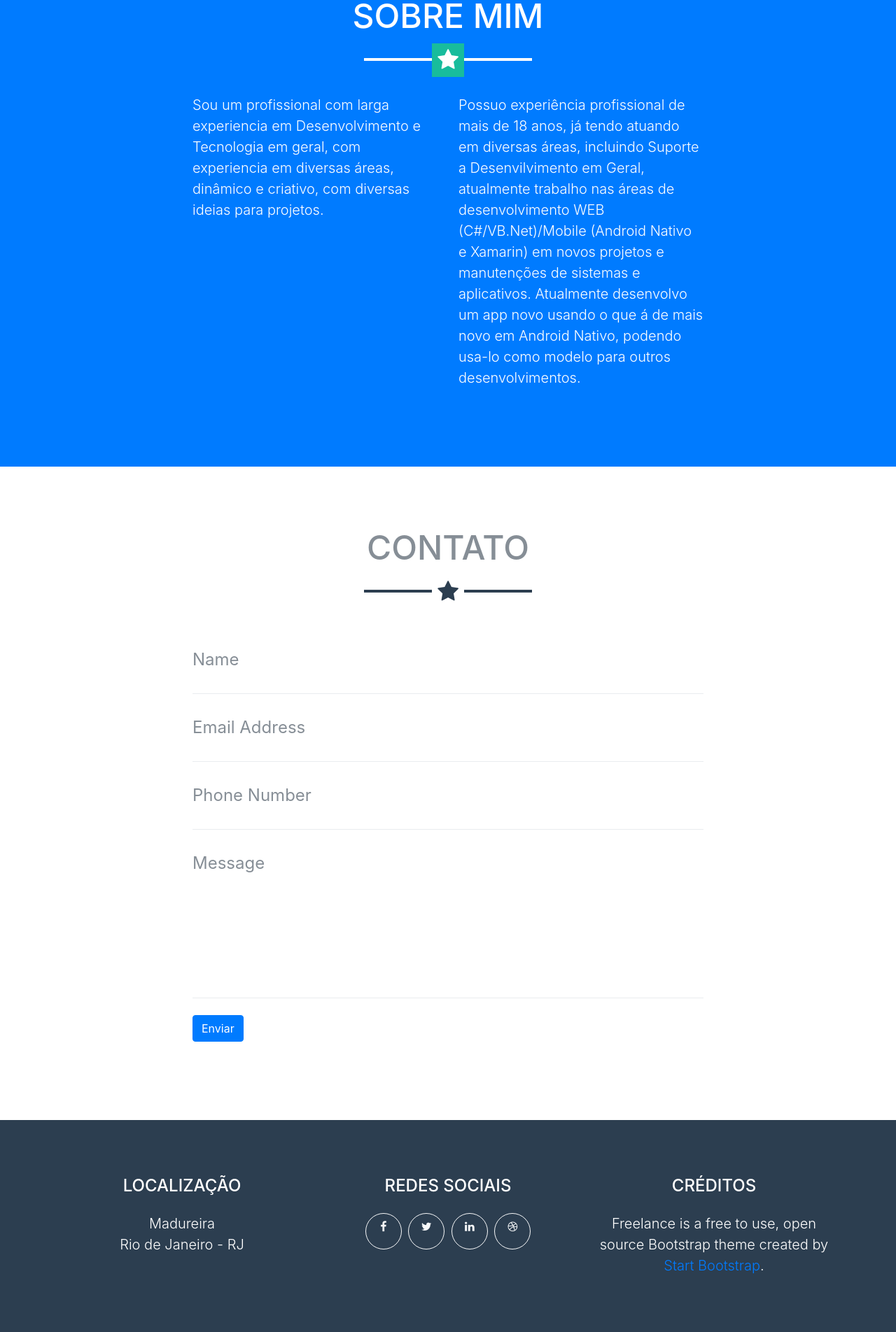
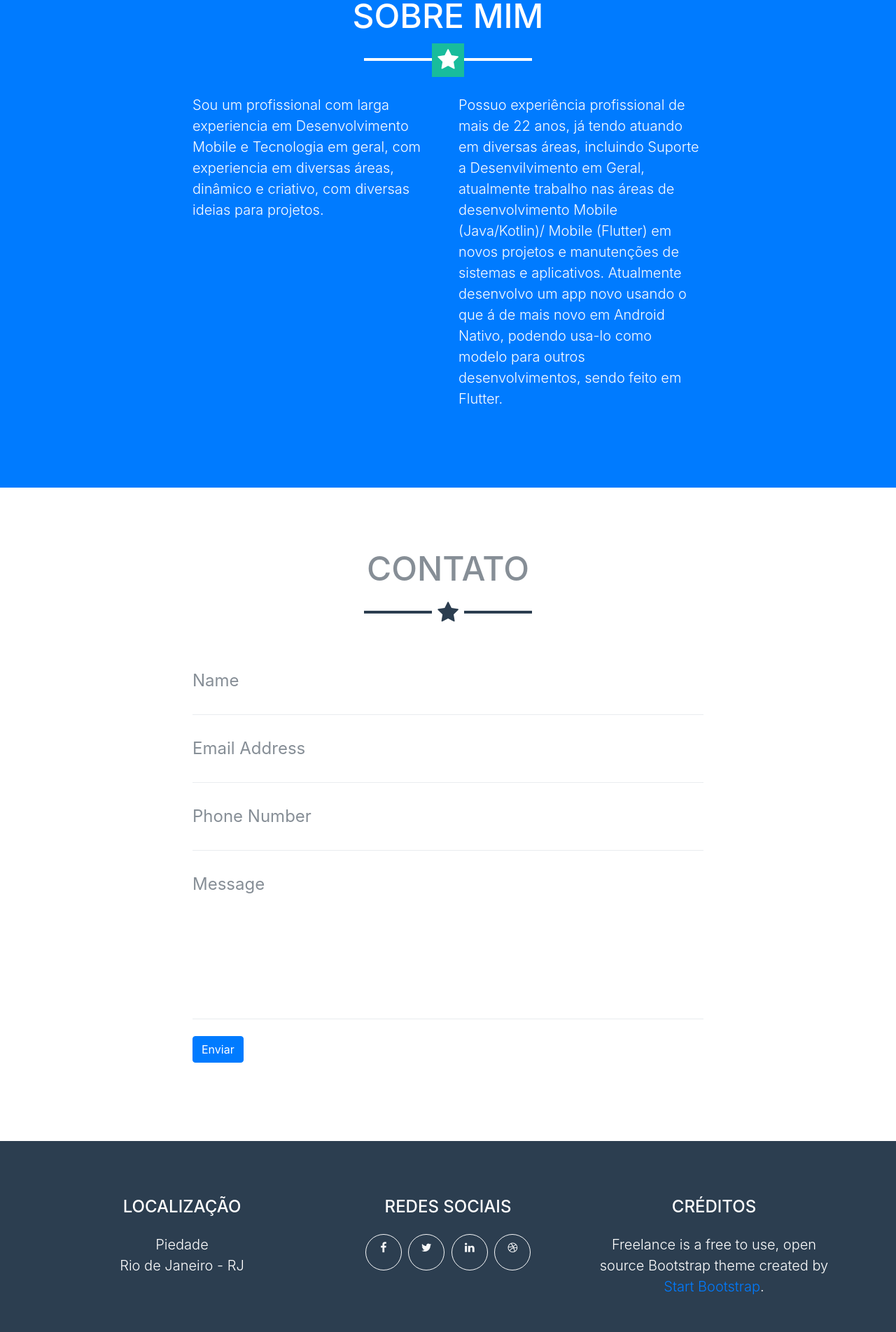
Before and after one commit to caneto/caneto.github.io, a website with bundled scripts: page index.html in a window 1280 px wide. Shown: the part 1736-3640 px from the top of the page at 70% size. Built offline with nearby package versions, Linux system fonts and the light colour scheme.

Commit message:
Update index.html

```diff
--- a/index.html
+++ b/index.html
@@ -139,10 +139,10 @@
         <hr class="star-light mb-5">
         <div class="row">
           <div class="col-lg-4 ml-auto">
-            <p class="lead">Sou um profissional com larga experiencia em Desenvolvimento e Tecnologia em geral, com experiencia em diversas áreas, dinâmico e criativo, com diversas ideias para projetos. </p>
+            <p class="lead">Sou um profissional com larga experiencia em Desenvolvimento Mobile e Tecnologia em geral, com experiencia em diversas áreas, dinâmico e criativo, com diversas ideias para projetos. </p>
           </div>
           <div class="col-lg-4 mr-auto">
-            <p class="lead">Possuo experiência profissional de mais de 18 anos, já tendo atuando em diversas áreas, incluindo Suporte a Desenvilvimento em Geral, atualmente trabalho nas áreas de desenvolvimento WEB (C#/VB.Net)/Mobile (Android Nativo e Xamarin) em novos projetos e manutenções de sistemas e aplicativos. Atualmente desenvolvo um app novo usando o que á de mais novo em Android Nativo, podendo usa-lo como modelo para outros desenvolvimentos. </p>
+            <p class="lead">Possuo experiência profissional de mais de 22 anos, já tendo atuando em diversas áreas, incluindo Suporte a Desenvilvimento em Geral, atualmente trabalho nas áreas de desenvolvimento Mobile (Java/Kotlin)/ Mobile (Flutter) em novos projetos e manutenções de sistemas e aplicativos. Atualmente desenvolvo um app novo usando o que á de mais novo em Android Nativo, podendo usa-lo como modelo para outros desenvolvimentos, sendo feito em Flutter. </p>
           </div>
         </div>
 
@@ -204,7 +204,7 @@
         <div class="row">
           <div class="col-md-4 mb-5 mb-lg-0">
             <h4 class="text-uppercase mb-4">LOCALIZAÇÃO</h4>
-            <p class="lead mb-0">Madureira
+            <p class="lead mb-0">Piedade
               <br>Rio de Janeiro - RJ</p>
           </div>
           <div class="col-md-4 mb-5 mb-lg-0">
@@ -226,7 +226,7 @@
                 </a>
               </li>
               <li class="list-inline-item">
-                <a class="btn btn-outline-light btn-social text-center rounded-circle" href="https://androidrj.blogspot.com.br/">
+                <a class="btn btn-outline-light btn-social text-center rounded-circle" href="https://www.capsistema.com.br/">
                   <i class="fa fa-fw fa-dribbble"></i>
                 </a>
               </li>
```
